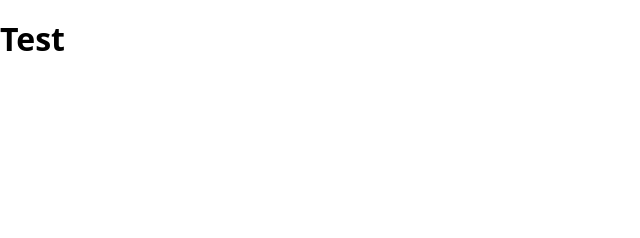
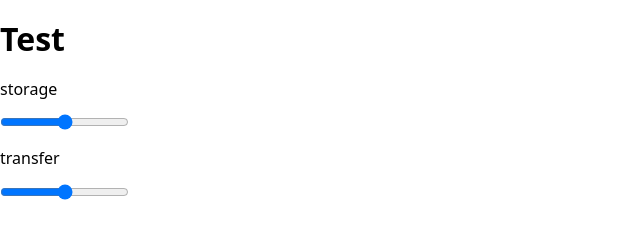
Before and after one commit to Veronikanos/price-calculator, a website built with Parcel: page src/index.html in a window 1280 px wide. Shown: the whole page, without its empty margins (0-640 px from the left). Built offline with nearby package versions, Linux system fonts and the light colour scheme.

Commit message:
feat: create two inputs

```diff
--- a/src/partials/main.html
+++ b/src/partials/main.html
@@ -1 +1,13 @@
 <h1>Test</h1>
+<section>
+  <div class="container">
+    <label for="">
+      <p>storage</p>
+      <input type="range" name="storage" id="" min="0" max="1000"
+    /></label>
+    <label for="">
+      <p>transfer</p>
+      <input type="range" name="transfer" id="" min="0" max="1000"
+    /></label>
+  </div>
+</section>
```
